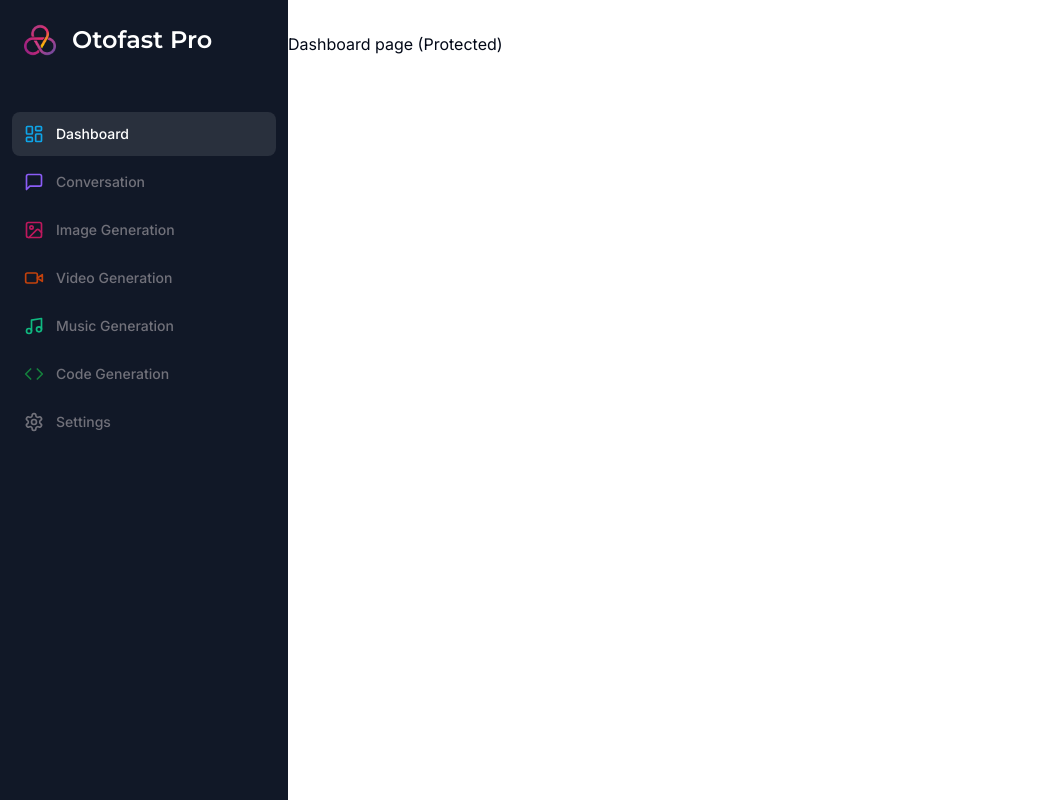
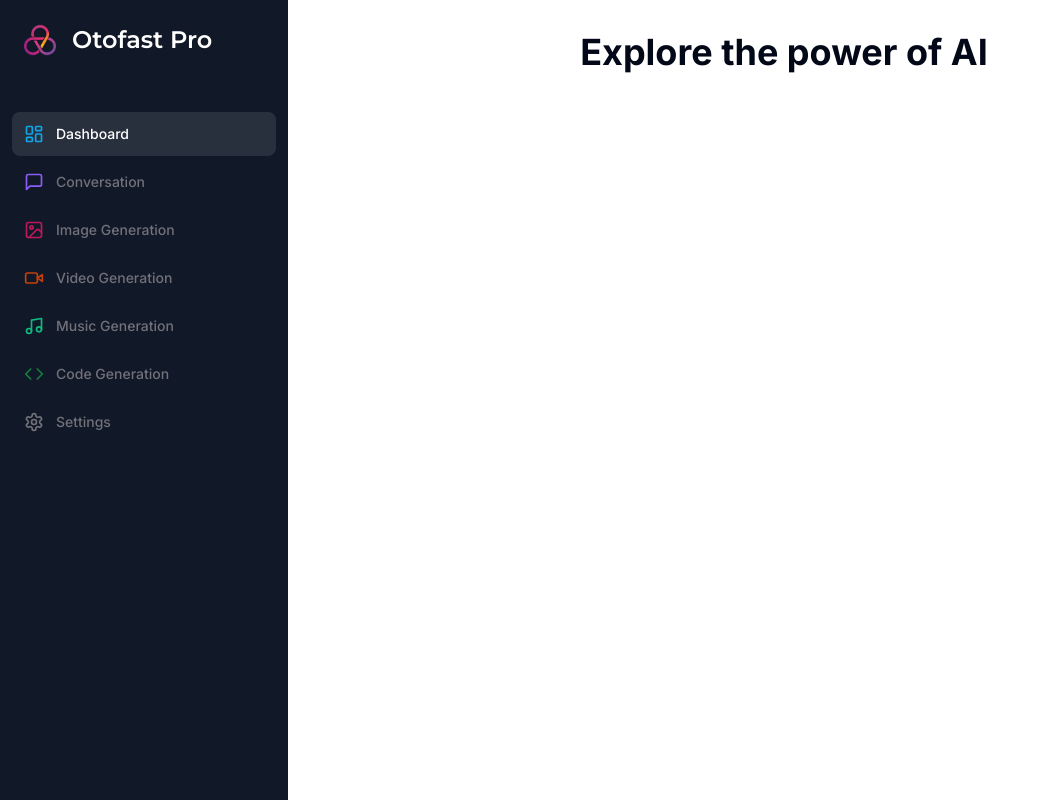
Before and after one commit to marksikaundi/Otofast-SaaS, a Next.js app: page /dashboard in a window 1280 px wide. Shown: the whole page, without its empty margins (0-1037 px from the left). Built offline with nearby package versions, Linux system fonts and the light colour scheme.

Commit message:
working on dashboard

```diff
--- a/app/(dashboard)/(routes)/dashboard/page.tsx
+++ b/app/(dashboard)/(routes)/dashboard/page.tsx
@@ -1,10 +1,11 @@
-
 const DashboadPage = () => {
   return (
     <div>
-      <p>Dashboard page (Protected)</p>
+      <div className="md-8 space-y-4">
+        <h2 className="text-2xl md:text-4xl font-bold text-center">Explore the power of AI</h2>
+      </div>
     </div>
-  )
-}
+  );
+};
 
-export default DashboadPage
+export default DashboadPage;
```
